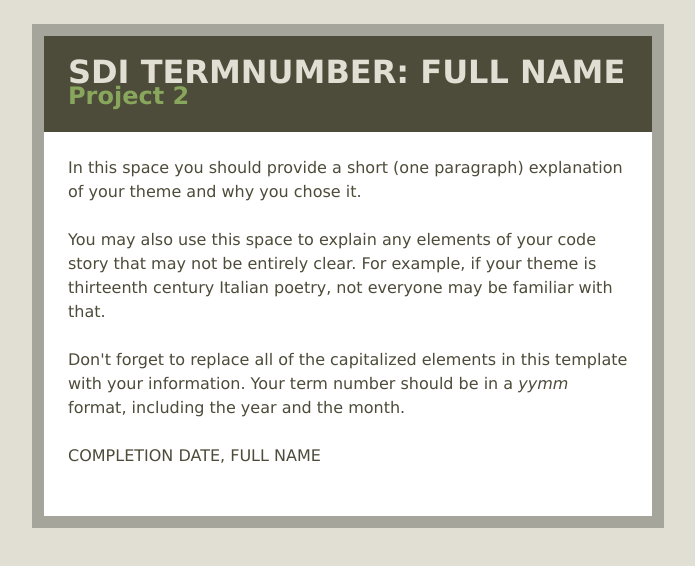
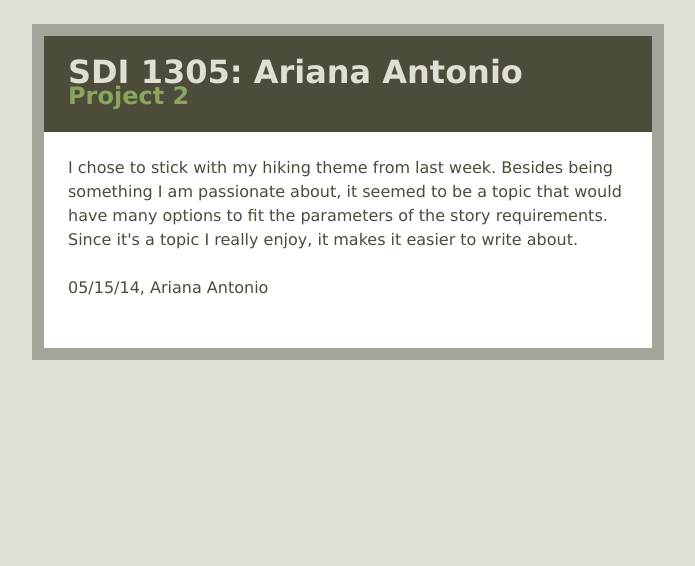
Before and after one commit to arianaantonio/mdv-projects, a plain HTML site: page sdi-project2.html in a window 1280 px wide. Shown: the whole page, without its empty margins (292-987 px from the left). Drawn offline with Linux system fonts and the light colour scheme.

Commit message:
Added description to html file.

```diff
--- a/Antonio_Ariana_Assignment2.js
+++ b/Antonio_Ariana_Assignment2.js
@@ -35,6 +35,7 @@ var todaysHike = function(trail, miles) {
 };
 
 var howFarHiked = function(distanceHiked) {
+	var distanceHiked = 0;
 	while (distanceHiked < distance) {
 		var distanceToGo = distance - distanceHiked;
 		console.log("We have hiked " + distanceHiked + " miles and have " + distanceToGo + " to go.");
@@ -62,7 +63,7 @@ console.log("The people going on the hike today are " + hikers + ".");
 var announceTodaysHike = todaysHike("Arroyo Seco", "5");
 console.log(announceTodaysHike);
 console.log("Let's begin!");
-var announceDistance = howFarHiked(0);
+var announceDistance = howFarHiked();
 console.log("We have gone " + announceDistance + " miles and are finished!");
 var takeRollCall = rollCall(5, hikers);
 console.log("All " + takeRollCall + " hikers are present and accounted for.");
--- a/sdi-project2.html
+++ b/sdi-project2.html
@@ -1,22 +1,22 @@
 <!DOCTYPE html>
 <html>
 <head>
-    <title>FULL NAME :: Project 2 :: SDI TERMNUMBER</title>
+    <title>Ariana Antonio :: Project 2 :: SDI 1305</title>
     <link rel="stylesheet" href="sdi.css" type="text/css" />
     <meta charset="UTF-8">
 </head>
 <body>
 <header>
-    <h1>SDI TERMNUMBER: FULL NAME</h1>
+    <h1>SDI 1305: Ariana Antonio</h1>
     <h2>Project 2</h2>
 </header>
 <article>
-<p>In this space you should provide a short (one paragraph) explanation of your theme and why you chose it.</p>
-<p>You may also use this space to explain any elements of your code story that may not be entirely clear.  For example, if your theme is thirteenth century Italian poetry, not everyone may be familiar with that.</p>
-<p>Don't forget to replace all of the capitalized elements in this template with your information.  Your term number should be in a <em>yymm</em> format, including the year and the month.</p>
+<p>I chose to stick with my hiking theme from last week. Besides being something I am passionate about, it seemed to be a topic that would have many options to fit the parameters of the story requirements. Since it's a topic I really enjoy, it makes it easier to write about.</p>
+<p></p>
+<p></p>
 </article>
 <footer>
-    <p>COMPLETION DATE, FULL NAME</p>
+    <p>05/15/14, Ariana Antonio</p>
 </footer>
 <script type="text/javascript" src="Antonio_Ariana_Assignment2.js"></script>
 </body>
```
